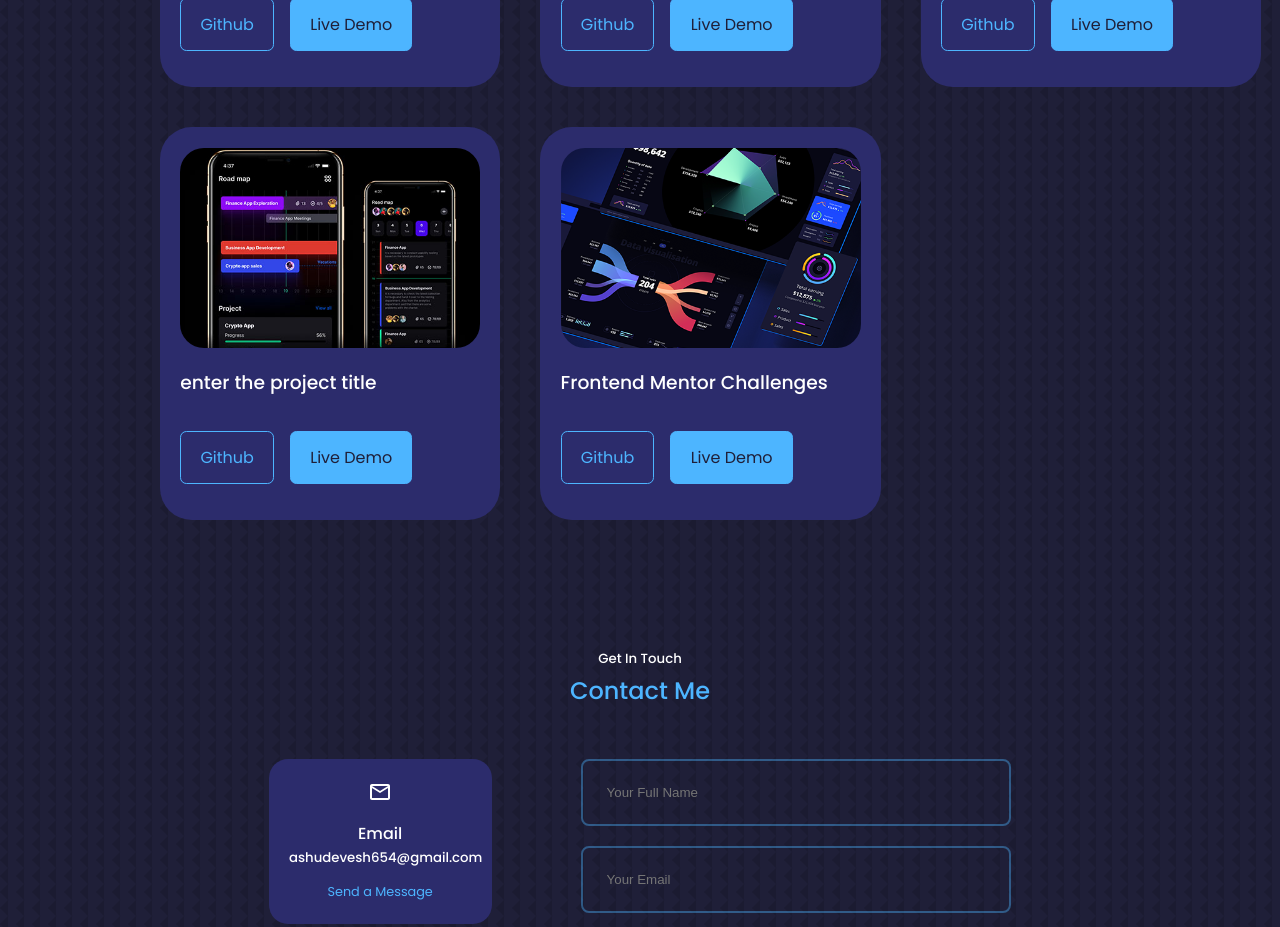
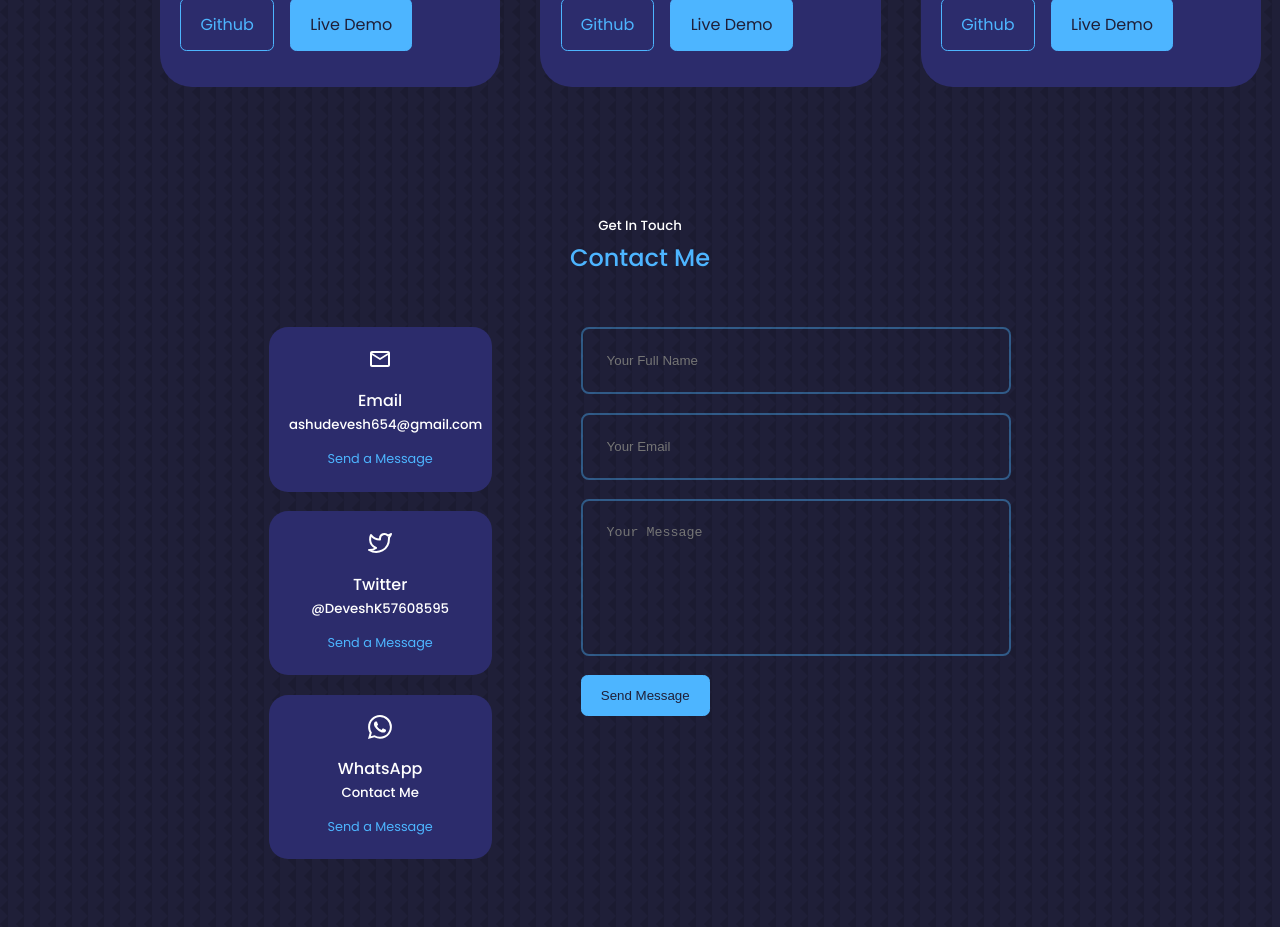
Before and after one commit to DVSHKMR/Portfolio, a React (Create React App) app: page / in a window 1280 px wide. Shown: the part 2060-2987 px from the top of the page. Built offline with nearby package versions, Linux system fonts and the light colour scheme.

Commit message:
bug fixed

```diff
--- a/src/components/portfolio/Portfolio.jsx
+++ b/src/components/portfolio/Portfolio.jsx
@@ -1,5 +1,6 @@
 import React from 'react'
 import './portfolio.css'
+import challenges from './challenges'
 import IMG1 from '../../assets/portfolio1.png'
 import IMG2 from '../../assets/portfolio2.png'
 import IMG3 from '../../assets/portfolio3.png'
@@ -29,20 +30,20 @@ const data = [
     github: 'https://github.com/DVSHKMR/Loruki-Website',
     demo: 'https://heroic-cannoli-233912.netlify.app/'
   },
-  {
-    id: 4,
-    image: IMG4,
-    title: 'enter the project title',
-    github: 'https://github.com',
-    demo: 'github pages link'
-  },
-  {
-    id: 5,
-    image: IMG5,
-    title: 'Frontend Mentor Challenges',
-    github: 'https://github.com/DVSHKMR/Frontend-Mentor-Challenges',
-    demo: 'github pages link'
-  }
+  // {
+  //   id: 4,
+  //   image: IMG4,
+  //   title: 'enter the project title',
+  //   github: 'https://github.com',
+  //   demo: 'github pages link'
+  // },
+  // {
+  //   id: 5,
+  //   image: IMG5,
+  //   title: 'Frontend Mentor Challenges',
+  //   github: 'https://github.com/DVSHKMR/Frontend-Mentor-Challenges',
+  //   demo: 'github pages link'
+  // }
   // {
   //   id: 6,
   //   image: IMG6,
@@ -78,7 +79,11 @@ const Portfolio = () => {
             <a href={github} className='btn' target='_blank'>Github</a>
             <a href={demo} className='btn btn-primary' target='_blank'>Live Demo</a>
             </div>
+
         </article>
+
+
+
 
             )
           })
--- /dev/null
+++ b/src/components/portfolio/challenges.jsx
@@ -0,0 +1,19 @@
+import React from 'react'
+import IMG5 from '../../assets/portfolio5.png'
+
+const challenges = () => {
+  return (
+    <article className="portfolio__item">
+          <div className="portfolio__item-image">
+            <img src={IMG5} alt="picture" />
+          </div>
+
+          <h3>Enter the title</h3>
+          <div className="portfolio__item-cta">
+          <a href="#" className='btn' target='_blank'>Github</a>
+          </div>
+        </article>
+  )
+}
+
+export default challenges
--- a/src/components/portfolio/portfolio.css
+++ b/src/components/portfolio/portfolio.css
@@ -43,6 +43,12 @@
     grid-template-columns: 1fr 1fr;
     gap: 1.2rem;
    }
+
+   .portfolio__item-image img {
+      width: 100%;
+      height: 150px;
+
+    }
  }
 
   /* ======================Media Queries for Mobile==================== */
```
